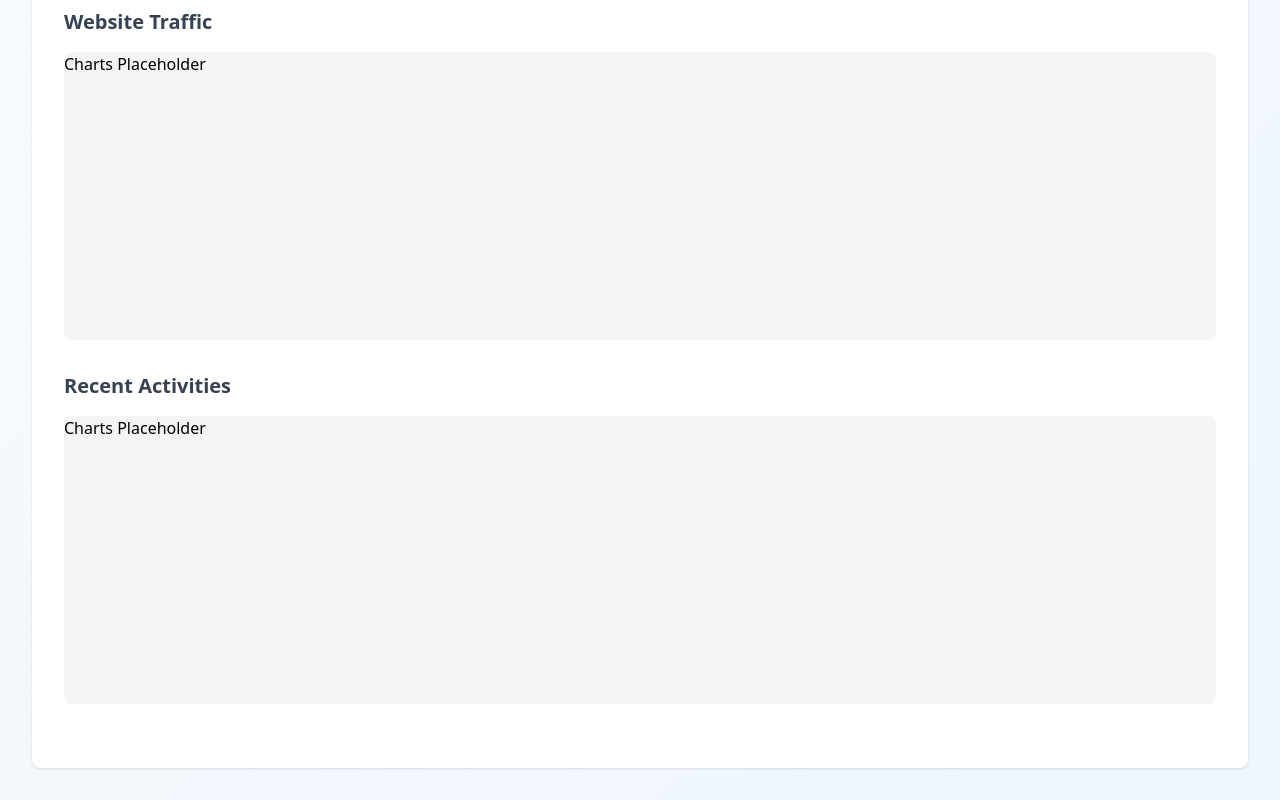
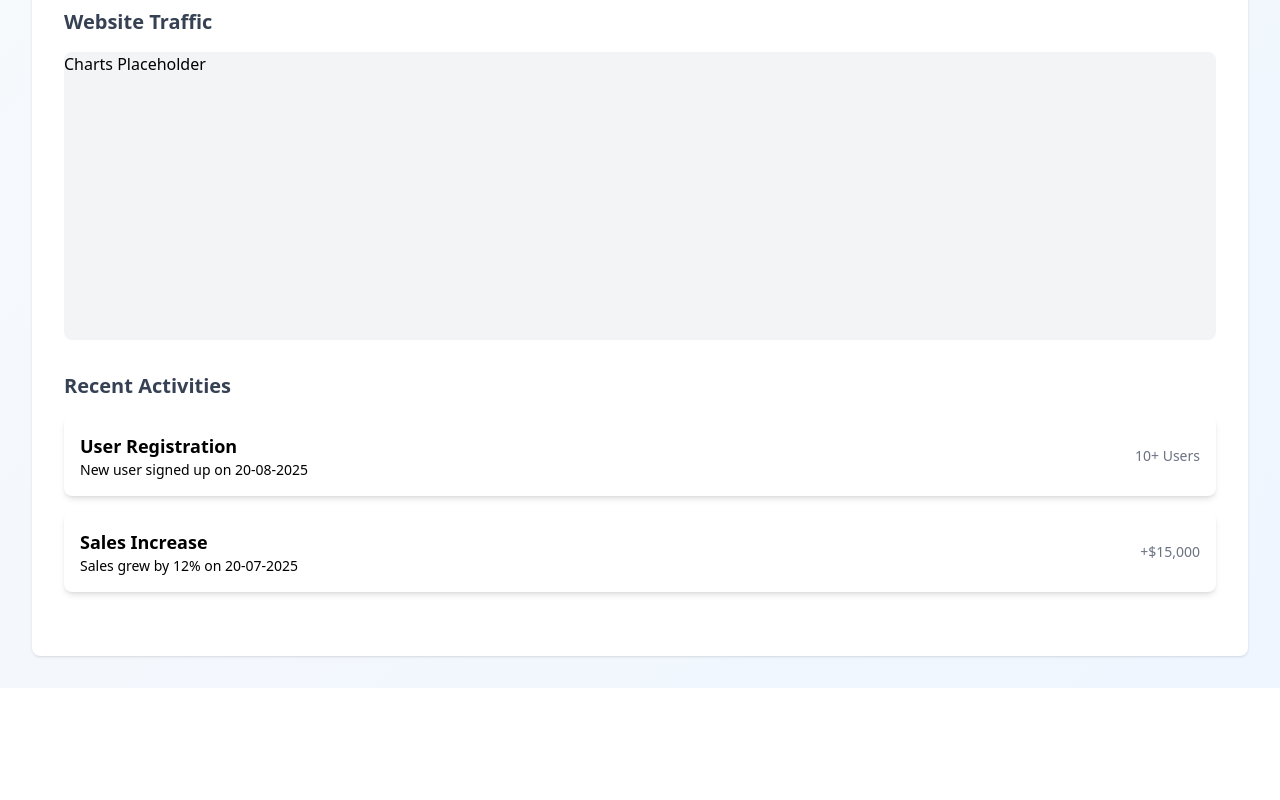
Before and after one commit to mnraza-dev/NextJS_Mastery, a Next.js app in the folder demos/: page /dashboard/analytics in a window 1280 px wide. Shown: the part 632-1432 px from the top of the page. After the commit the page ends 1320 px from the top, so only its background shows below. Built offline with nearby package versions, Linux system fonts and the light colour scheme.

Commit message:
Add recent activities list to Analytics Dashboard with user registration and sales increase details

```diff
--- a/demos/src/app/dashboard/analytics/page.tsx
+++ b/demos/src/app/dashboard/analytics/page.tsx
@@ -90,7 +90,34 @@ const Analytics = () => {
           <h2 className="text-xl font-semibold text-gray-700 mb-4">
             Recent Activities
           </h2>
-          <div className="bg-gray-100 h-72 rounded-lg">Charts Placeholder</div>
+          <ul className="space-y-4">
+            <li className="flex items-center justify-between bg-white rounded-lg shadow-md p-4">
+              <div>
+                <h3 className="text-lg font-semibold text-pray-700 ">
+                  User Registration
+                </h3>
+                <p className="text-sm text-gray-600F">
+                  New user signed up on 20-08-2025
+                </p>
+              </div>
+              <div>
+                <p className="text-sm text-gray-500">10+ Users</p>
+              </div>
+            </li>
+            <li className="flex items-center justify-between bg-white rounded-lg shadow-md p-4">
+              <div>
+                <h3 className="text-lg font-semibold text-pray-700 ">
+                  Sales Increase
+                </h3>
+                <p className="text-sm text-gray-600F">
+                  Sales grew by 12% on 20-07-2025
+                </p>
+              </div>
+              <div>
+                <p className="text-sm text-gray-500">+$15,000</p>
+              </div>
+            </li>
+          </ul>
         </div>
       </div>
     </div>
```
